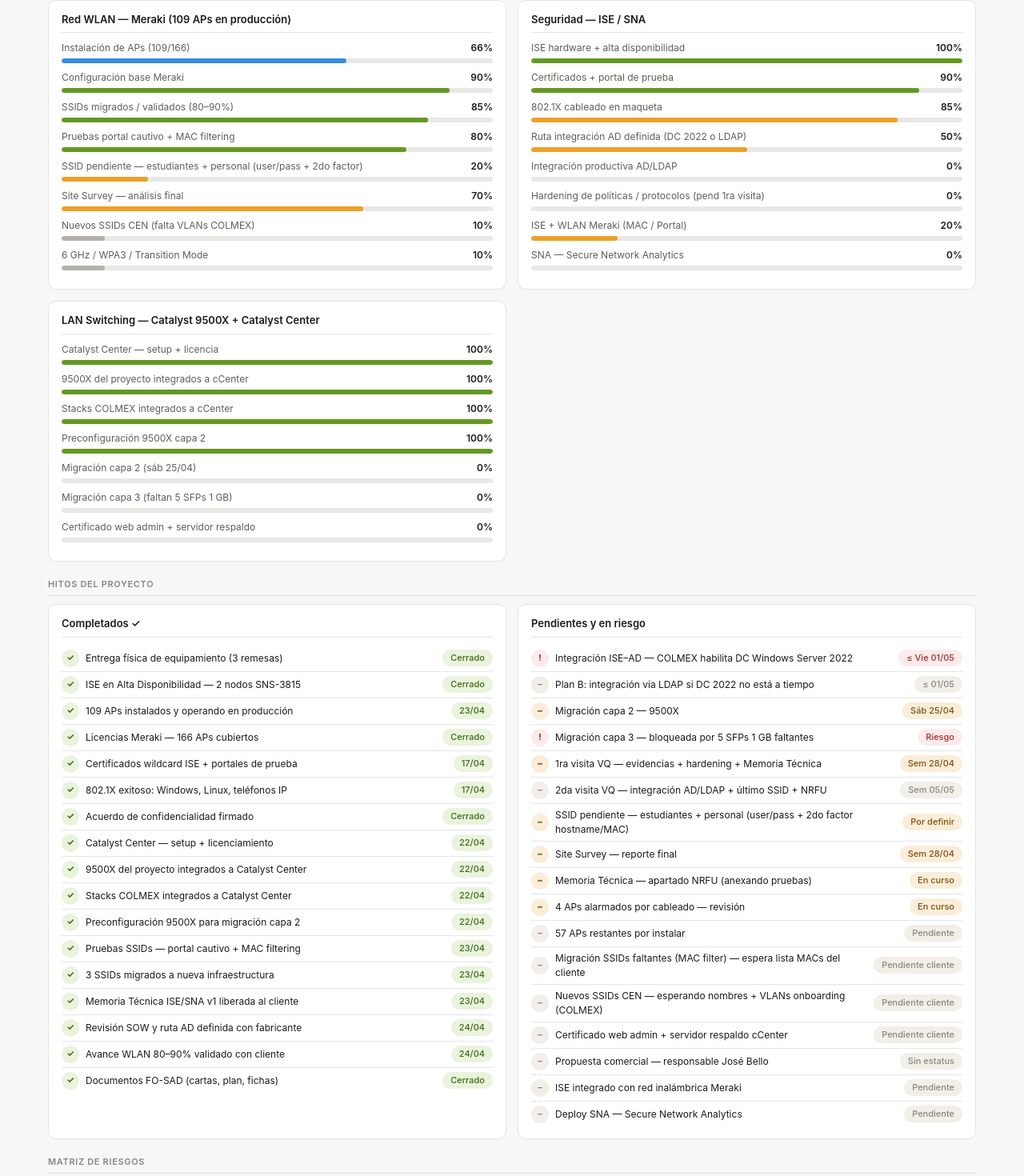
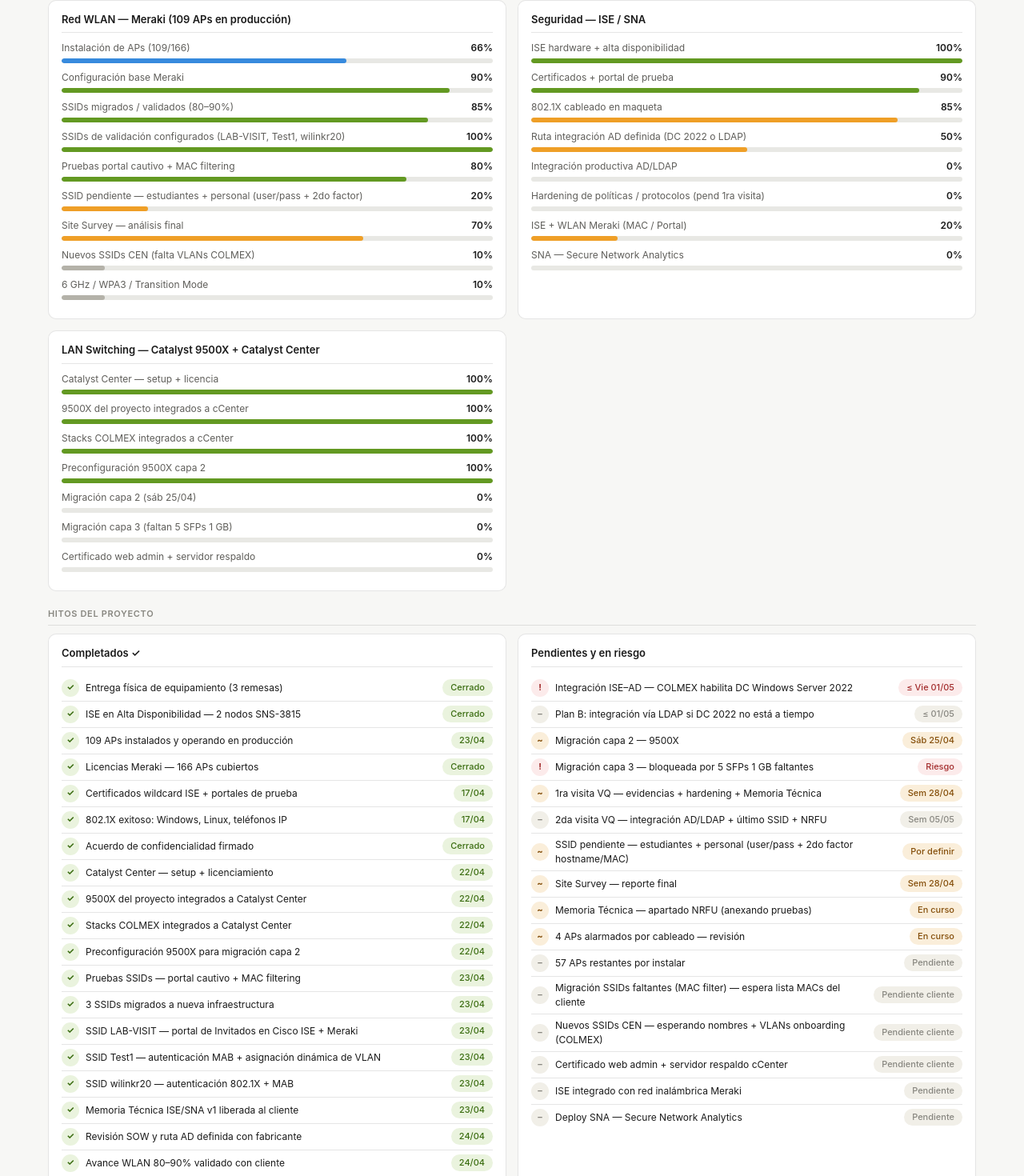
Before and after one commit to maxceca/colmex, a React (Create React App) app: page / in a window 1280 px wide. Shown: the part 451-1921 px from the top of the page at 80% size. Built offline with nearby package versions, Linux system fonts and the light colour scheme.

Commit message:
dashboard: SSIDs configurados en sitio (LAB-VISIT/Test1/wilinkr20) + propuesta comercial entregada

```diff
--- a/src/data.js
+++ b/src/data.js
@@ -35,6 +35,7 @@ export const tecnologias = [
       { label: "Instalación de APs (109/166)", pct: 66, color: "blue" },
       { label: "Configuración base Meraki", pct: 90, color: "green" },
       { label: "SSIDs migrados / validados (80–90%)", pct: 85, color: "green" },
+      { label: "SSIDs de validación configurados (LAB-VISIT, Test1, wilinkr20)", pct: 100, color: "green" },
       { label: "Pruebas portal cautivo + MAC filtering", pct: 80, color: "green" },
       { label: "SSID pendiente — estudiantes + personal (user/pass + 2do factor)", pct: 20, color: "amber" },
       { label: "Site Survey — análisis final", pct: 70, color: "amber" },
@@ -84,9 +85,13 @@ export const hitosCompletados = [
   { texto: "Preconfiguración 9500X para migración capa 2", fecha: "22/04", estado: "done" },
   { texto: "Pruebas SSIDs — portal cautivo + MAC filtering", fecha: "23/04", estado: "done" },
   { texto: "3 SSIDs migrados a nueva infraestructura", fecha: "23/04", estado: "done" },
+  { texto: "SSID LAB-VISIT — portal de Invitados en Cisco ISE + Meraki", fecha: "23/04", estado: "done" },
+  { texto: "SSID Test1 — autenticación MAB + asignación dinámica de VLAN", fecha: "23/04", estado: "done" },
+  { texto: "SSID wilinkr20 — autenticación 802.1X + MAB", fecha: "23/04", estado: "done" },
   { texto: "Memoria Técnica ISE/SNA v1 liberada al cliente", fecha: "23/04", estado: "done" },
   { texto: "Revisión SOW y ruta AD definida con fabricante", fecha: "24/04", estado: "done" },
   { texto: "Avance WLAN 80–90% validado con cliente", fecha: "24/04", estado: "done" },
+  { texto: "Propuesta comercial — entregada (José Bello)", fecha: "24/04", estado: "done" },
   { texto: "Documentos FO-SAD (cartas, plan, fichas)", fecha: "Cerrado", estado: "done" },
 ];
 
@@ -105,7 +110,6 @@ export const hitosPendientes = [
   { texto: "Migración SSIDs faltantes (MAC filter) — espera lista MACs del cliente", fecha: "Pendiente cliente", estado: "pend" },
   { texto: "Nuevos SSIDs CEN — esperando nombres + VLANs onboarding (COLMEX)", fecha: "Pendiente cliente", estado: "pend" },
   { texto: "Certificado web admin + servidor respaldo cCenter", fecha: "Pendiente cliente", estado: "pend" },
-  { texto: "Propuesta comercial — responsable José Bello", fecha: "Sin estatus", estado: "pend" },
   { texto: "ISE integrado con red inalámbrica Meraki", fecha: "Pendiente", estado: "pend" },
   { texto: "Deploy SNA — Secure Network Analytics", fecha: "Pendiente", estado: "pend" },
 ];
@@ -155,6 +159,7 @@ export const comunicaciones = [
   { tipo: "hecho", quien: "Deploy Catalyst Center + integración switches", que: "Setup cCenter, licenciamiento, integración 9500X del proyecto y stacks COLMEX. Preconfiguración 9500X para migración capa 2.", cuando: "22/04 ✓" },
   { tipo: "hecho", quien: "Pruebas WLAN — Víctor Quintanar", que: "Pruebas SSIDs con portal cautivo (OK) y MAC filtering en SSIDs faltantes.", cuando: "23/04 ✓" },
   { tipo: "hecho", quien: "Memoria Técnica ISE/SNA v1 liberada", que: "Primer documento entregado al cliente para revisión. Apartado NRFU breve — se anexarán pruebas conforme cliente las solicite.", cuando: "23/04 ✓" },
+  { tipo: "hecho", quien: "Víctor Quintanar — resumen actividades en sitio 23/04", que: "Correo a COLMEX: configuración de 3 SSIDs — (1) LAB-VISIT portal Invitados en ISE+Meraki, (2) Test1 con MAB + VLAN dinámica, (3) wilinkr20 con 802.1X + MAB.", cuando: "24/04 ✓" },
   { tipo: "pendiente", quien: "COLMEX — DC Windows Server 2022", que: "Habilitar el servidor DC en WS2022 a más tardar el viernes 01/05 para integración con ISE. Si no, se activa LDAP como plan B.", cuando: "≤ 01/05" },
   { tipo: "pendiente", quien: "Víctor Quintanar — 1ra visita en sitio", que: "Siguiente semana: recabar evidencias, completar Memoria Técnica, aplicar hardening de políticas y protocolos en ISE.", cuando: "Sem 28/04" },
   { tipo: "pendiente", quien: "Víctor Quintanar — 2da visita en sitio", que: "Integración AD (o LDAP) + configuración del último SSID pendiente + pruebas NRFU.", cuando: "Sem 05/05" },
@@ -162,7 +167,7 @@ export const comunicaciones = [
   { tipo: "pendiente", quien: "COLMEX → CEN Systems", que: "Compartir nombres de los nuevos SSIDs diseñados por CEN y definir VLANs de onboarding (configuración VLANs en LAN es responsabilidad COLMEX).", cuando: "Pendiente cliente" },
   { tipo: "pendiente", quien: "COLMEX — decisión cCenter", que: "Definir si se usará certificado para web admin y el servidor de respaldo de Catalyst Center.", cuando: "Pendiente cliente" },
   { tipo: "pendiente", quien: "COLMEX — SFPs para capa 3", que: "Adquirir 5 SFPs de 1 GB adicionales para completar la migración de capa 3 en los firewalls.", cuando: "Pendiente cliente" },
-  { tipo: "pendiente", quien: "José Bello — propuesta comercial", que: "Estatus de la propuesta pendiente de actualizar. Sin avance reportado.", cuando: "Por definir" },
+  { tipo: "hecho", quien: "José Bello — propuesta comercial", que: "Propuesta comercial concluida y entregada.", cuando: "24/04 ✓" },
   { tipo: "pendiente", quien: "Escalación Cisco TAC — BUG CSCwn62873", que: "Seguimiento caso TAC para obtener resolución puntual del fabricante, independiente de los workarounds.", cuando: "En curso" },
   { tipo: "pendiente", quien: "Próxima sesión semanal de seguimiento", que: "Miércoles 29/04/2026 · 11:00 hrs · WebEx. Agenda: resultado migración capa 2, fecha DC 2022, resultados 1ra visita VQ, SFPs capa 3.", cuando: "29/04" },
 ];
```
